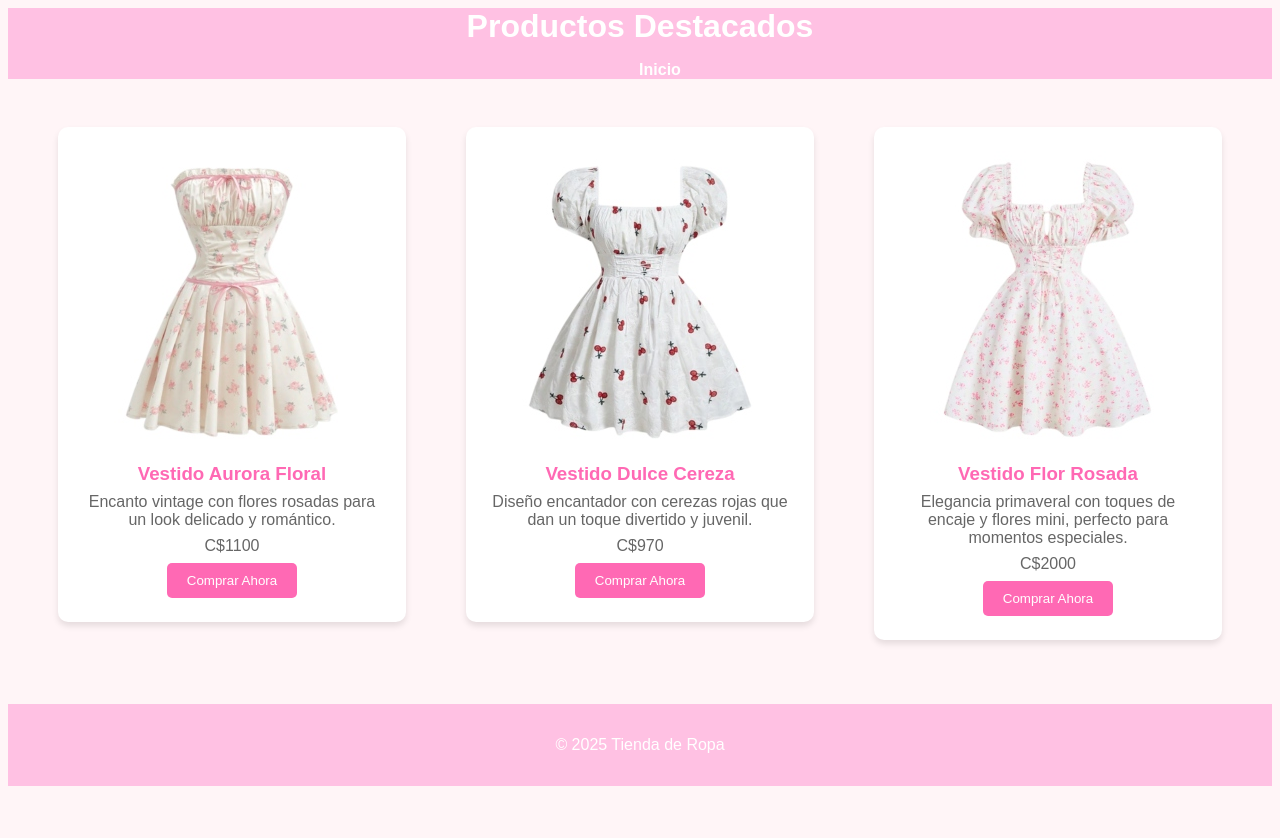
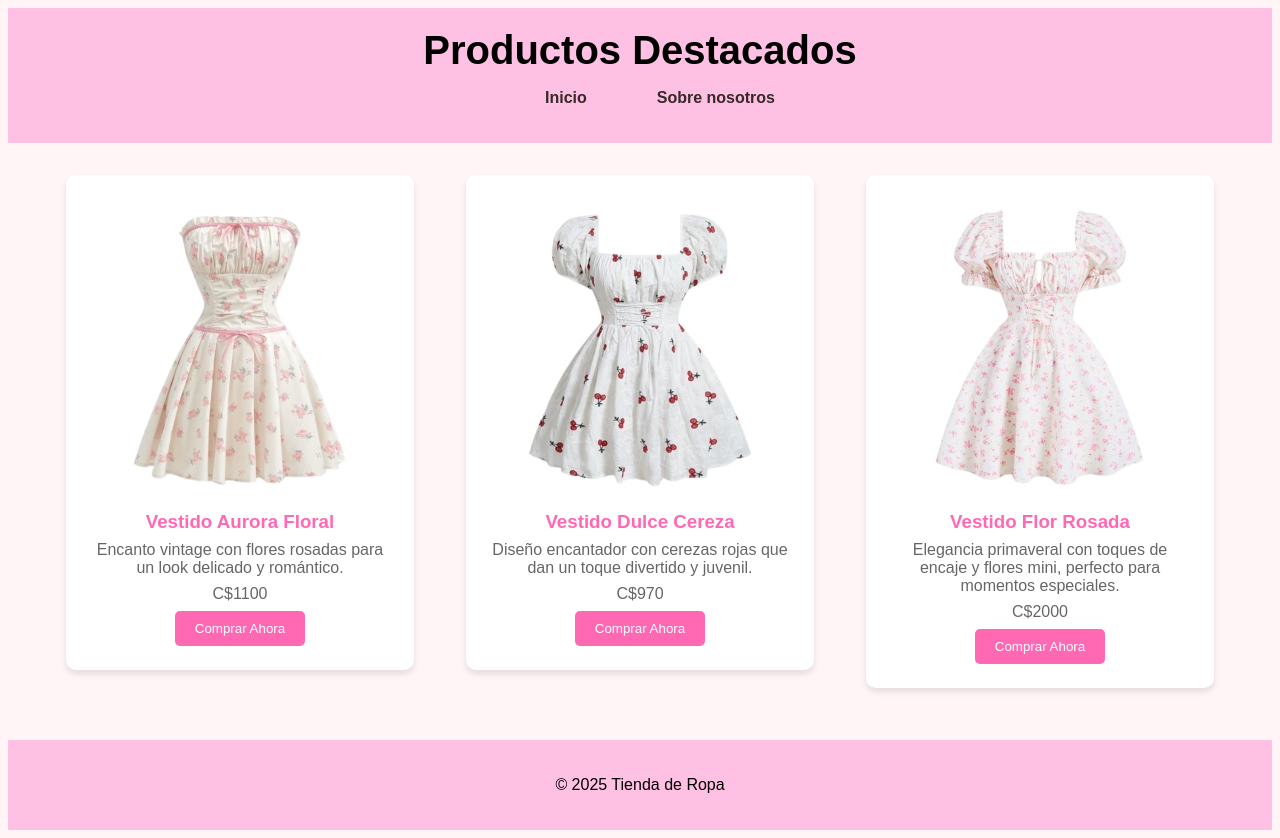
Before and after one commit to solee2222/Productos-Destacados, a plain HTML site: page index.html in a window 1280 px wide. Before the commit the page ends 800 px from the top, so only its background shows below. Drawn offline with Linux system fonts and the light colour scheme.

Commit message:
Agregar ajustes con DevTools

```diff
--- a/index.html
+++ b/index.html
@@ -11,9 +11,10 @@
 <body>
     <header>
         <nav>
-            <h1>Productos Destacados</h1>
+        <h1>Productos Destacados</h1>
             <ul>
-                <li><a href="index.html">Inicio</a></li>
+                <li><a href="#">Inicio</a></li>
+                <li><a href="#">Sobre nosotros</a></li>
             </ul>
         </nav>
     </header>
@@ -44,8 +45,6 @@
             </div>
         </section>
     </main>
-
-    <!-- Pie de Página -->
     <footer>
         <p>&copy; 2025 Tienda de Ropa</p>
     </footer>
--- a/styles.css
+++ b/styles.css
@@ -4,16 +4,19 @@ body {
     color: #333;
 }
 
-
 header {
     background-color: #ffc1e3;
-    color: #ffffff;
+    color: #000000;
     text-align: center;
+    padding:20px; /*DevTools*/
+    display: flex; /*DevTools*/
+    justify-content: center; /*DevTools*/
+    align-items: center; /*DevTools*/
 }
 
 header h1 {
-    margin: 0;
-    font-size: 2rem;
+    margin: 0; /*DevTools*/
+    font-size: 2.5rem; /*DevTools*/
 }
 
 
@@ -21,11 +24,11 @@ nav ul {
     list-style: none;
     display: flex;
     justify-content: center;
-    gap: 1.5rem;
+    gap: 70px; /*DevTools*/
 }
 
 nav a {
-    color: #ffffff;
+    color: #382929;
     text-decoration: none;
     font-weight: bold;
     transition: color 0.3s ease;
@@ -40,8 +43,7 @@ nav a:hover {
     display: flex;
     justify-content: space-around;
     align-items: flex-start;
-    padding: 2rem;
-    gap: 1.5rem;
+    padding: 2rem; /*DevTools*/
 }
 
 .product-card {
@@ -59,12 +61,12 @@ nav a:hover {
 }
 
 .product-card h3 {
-    margin: 0.5rem 0;
+    margin: 0.5rem 0; /*DevTools*/
     color: #ff69b4;
 }
 
 .product-card p {
-    margin: 0.5rem 0;
+    margin: 0.5rem 0; /*DevTools*/
     color: #666;
 }
 
@@ -78,7 +80,7 @@ nav a:hover {
     background-color: #ff69b4;
     color: #ffffff;
     border: none;
-    padding: 10px 20px;
+    padding: 10px 20px; /*DevTools*/
     border-radius: 5px;
     cursor: pointer;
 }
@@ -90,8 +92,8 @@ nav a:hover {
 
 footer {
     background-color: #ffc1e3;
-    color: #ffffff;
+    color: #000000;
     text-align: center;
-    padding: 1rem;
-    margin-top: 2rem;
+    padding: 20px; /*DevTools*/
+    margin-top: 20px; /*DevTools*/
 }
```
